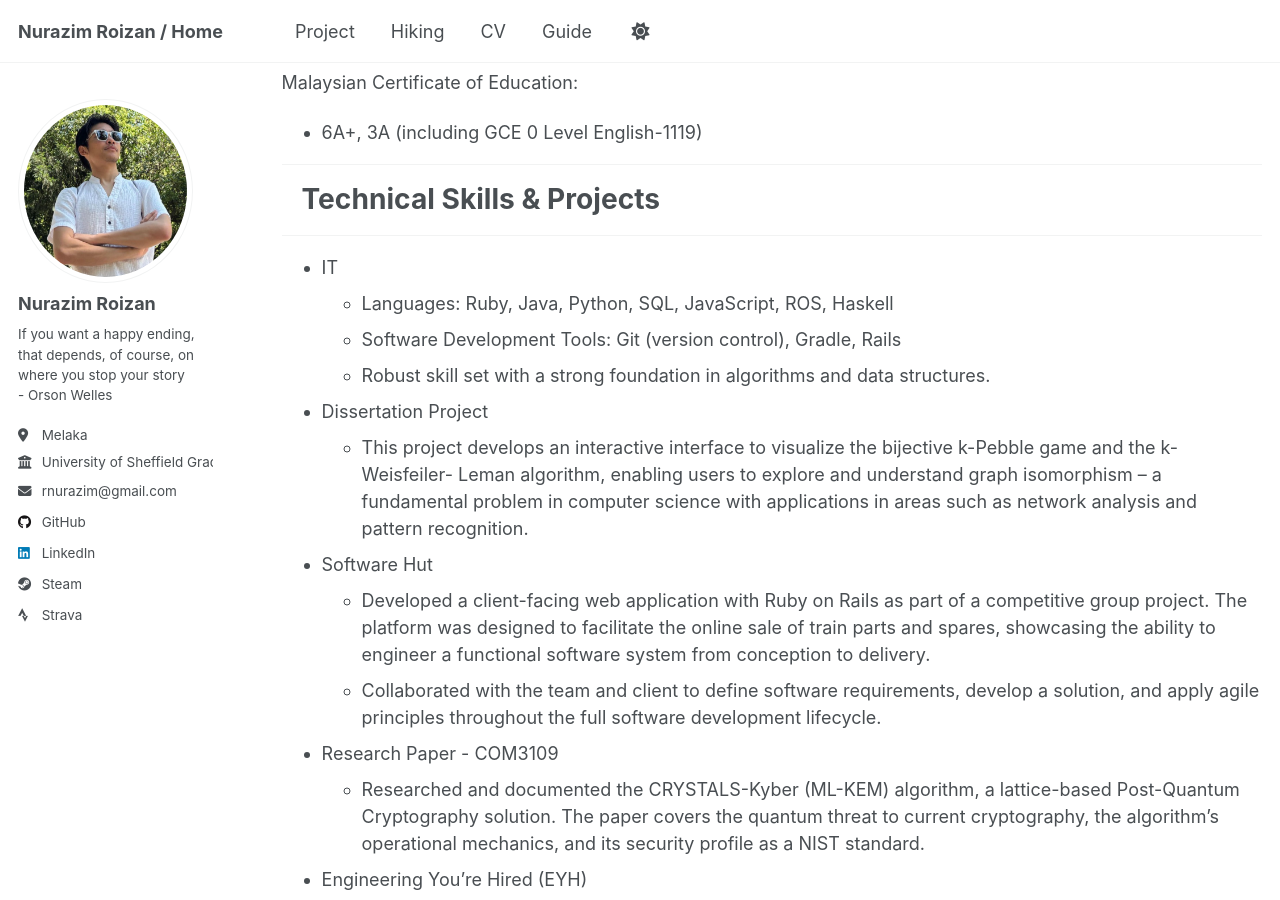
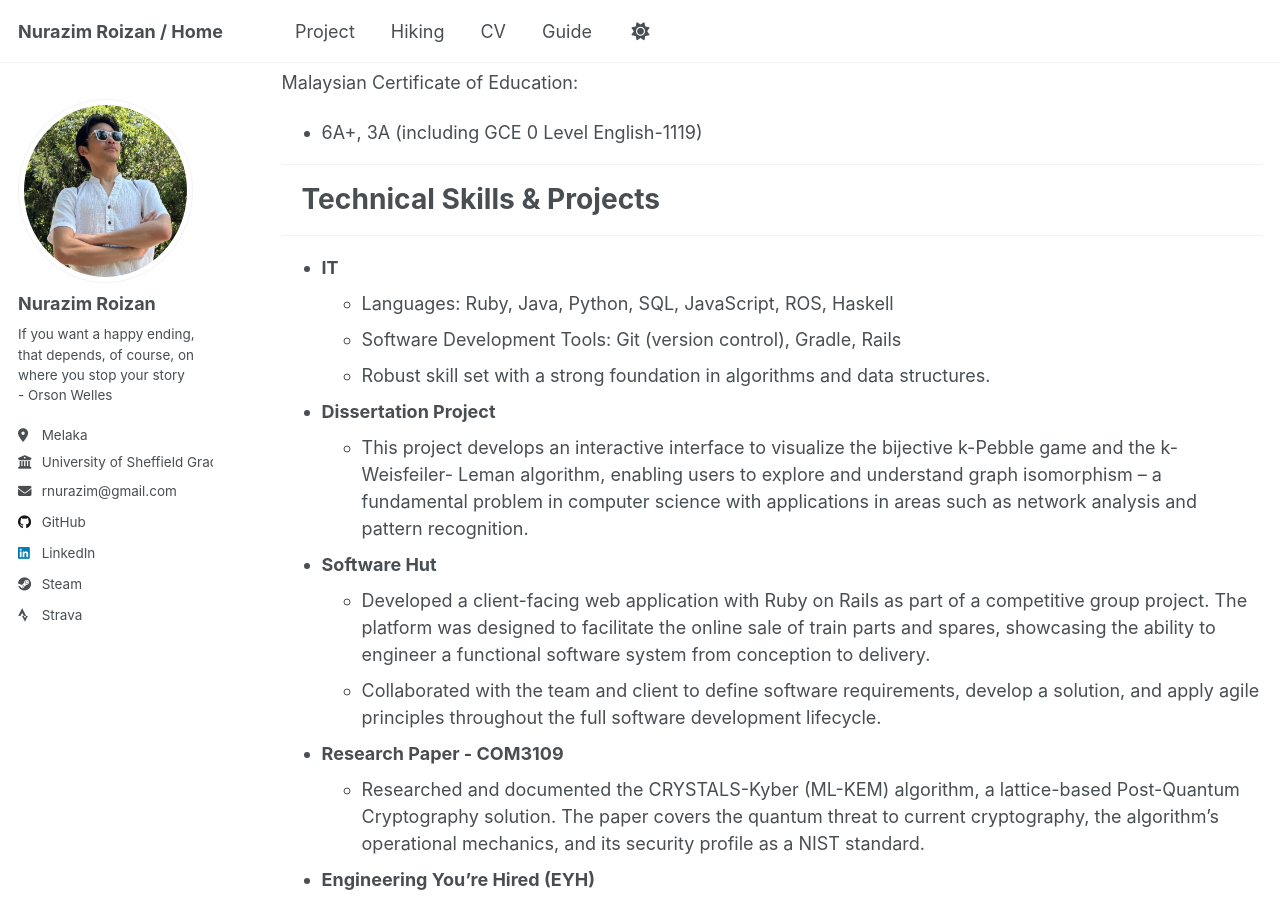
Before and after one commit to NurazimRoizan/NurazimRoizan.github.io, a Jekyll site: the page built from _pages/cv.md, in a window 1280 px wide and 900 px high, scrolled down 628 px. Built offline with Jekyll 4.4.1, drawn with Linux system fonts in a browser that asks for light colours; a script that is not in the unit is left out.

Commit message:
update: improve styling

```diff
--- a/_pages/cv.md
+++ b/_pages/cv.md
@@ -31,28 +31,28 @@ Malaysian Certificate of Education:
 # &nbsp;&nbsp;&nbsp;Technical Skills & Projects
 ---
 
-* IT
+* **IT**
   * Languages: Ruby, Java, Python, SQL, JavaScript, ROS, Haskell
   * Software Development Tools: Git (version control), Gradle, Rails
   * Robust skill set with a strong foundation in algorithms and data structures.
 
-* Dissertation Project
+* **Dissertation Project**
   * This project develops an interactive interface to visualize the bijective k-Pebble game and the k-Weisfeiler-
 Leman algorithm, enabling users to explore and understand graph isomorphism – a fundamental problem
 in computer science with applications in areas such as network analysis and pattern recognition.
 
-* Software Hut
+* **Software Hut**
   * Developed a client-facing web application with Ruby on Rails as part of a competitive group project. The platform was designed to facilitate the online sale of train parts and spares, showcasing the ability to engineer a functional software system from conception to delivery.
   * Collaborated with the team and client to define software requirements, develop a solution, and apply agile principles throughout the full software development lifecycle.
 
-* Research Paper - COM3109
+* **Research Paper - COM3109**
   * Researched and documented the CRYSTALS-Kyber (ML-KEM) algorithm, a lattice-based Post-Quantum Cryptography solution. The paper covers the quantum threat to current cryptography, the algorithm's operational mechanics, and its security profile as a NIST standard.
 
-* Engineering You’re Hired (EYH)
+* **Engineering You’re Hired (EYH)**
   * Collaborated within a multi-disciplinary, multi-cultural team to address a complex engineering challenge. This culminated in a conceptual design for a Smart Office, proposing technological solutions to improve environmental sustainability and employee health.
   * The intensive, week-long program provided a framework to apply transferable skills in project planning, problem-solving, and teamwork, in line with Engineering Council standards (AHEP).
 
-* Global Engineering Challenge (GEC)
+* **Global Engineering Challenge (GEC)**
   * Led a multi-disciplinary team in a week-long challenge to address the repurposing of derelict land and historic buildings in Govan, Glasgow. Developed a conceptual design to create multi-use spaces that provided significant social and community benefits. This intensive program developed critical transferable skills for real-life engineering projects.
 
 ---
```
